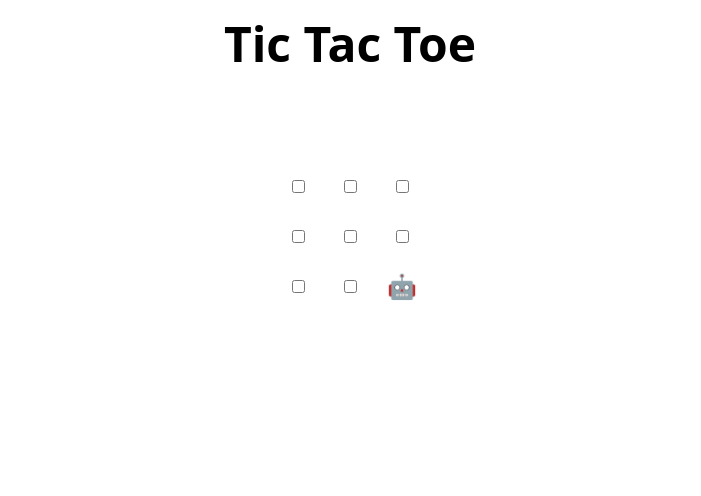
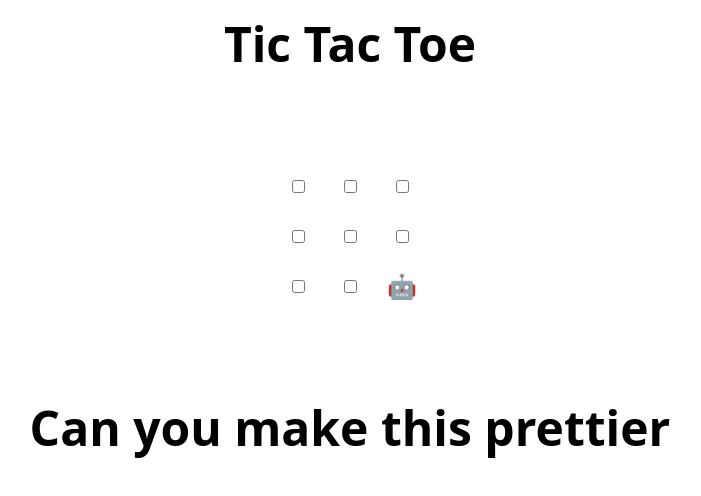
Before and after one commit to brunissen/skills-review-pull-requests, a plain HTML site: page index.html in a window 1280 px wide. Shown: the whole page, without its empty margins (290-991 px from the left). Drawn offline with Linux system fonts and the light colour scheme.

Commit message:
Update index.html
make it prettier

```diff
--- a/index.html
+++ b/index.html
@@ -46,7 +46,7 @@
     <td><input type="checkbox" /></td>
   </tr>
 </table>
-
+<h1>Can you make this prettier</h1>
 <h2 hidden>Game over, refresh to play again 🧑‍💻 🤖!</h2>
 
 <script>
```
